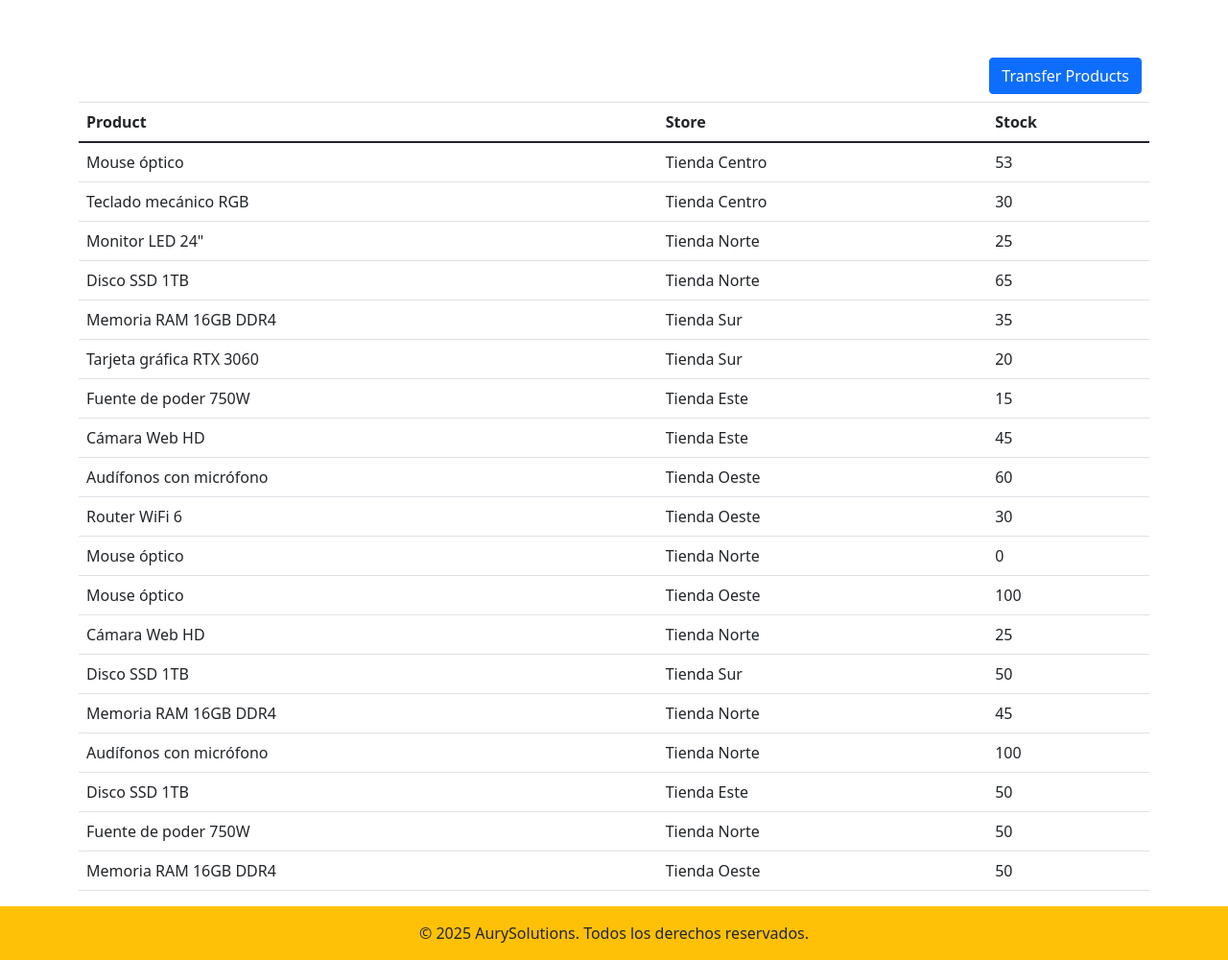
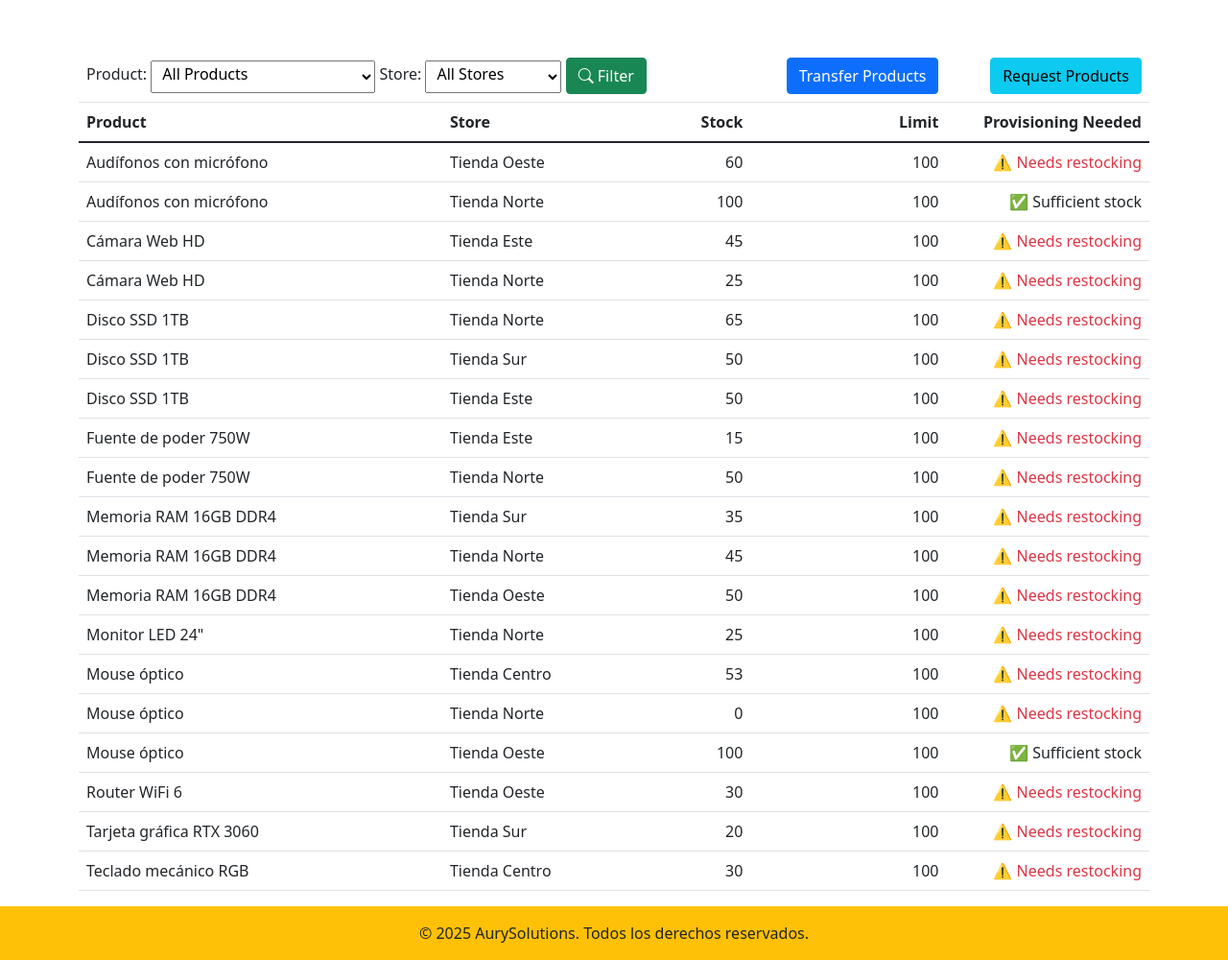
Before and after one commit to luica20/supply_management, a Django app: page /dashboard/store/ in a window 1280 px wide. Shown: the part 76-1076 px from the top of the page at 96% size. Run offline with Django 5.2, Linux system fonts and the light colour scheme; a user stored in the database is signed in; data comes from the database, SQL or seed files in the repository; both versions use the stored data as it was after the commit; some libraries are stand-ins or nearby versions.

Commit message:
cambios de control de stock

```diff
--- a/core/admin.py
+++ b/core/admin.py
@@ -1,6 +1,6 @@
 from django.contrib import admin
 from .models import Customer, Supplier, Store, Product, Purchase, PurchaseDetail, SupplierDelivery, Stock, \
-    StockMovement, Cart, SupplierStoreRelation
+    StockMovement, Cart
 
 
 # @admin.register(Customer)
@@ -32,4 +32,3 @@ admin.site.register(SupplierDelivery)
 admin.site.register(Stock)
 admin.site.register(StockMovement)
 admin.site.register(Cart)
-admin.site.register(SupplierStoreRelation)
--- a/core/models.py
+++ b/core/models.py
@@ -61,30 +61,19 @@ class Store(models.Model):
         return f"{self.name} ({self.street})"
 
 
-class SupplierStoreRelation(models.Model):
-    supplier = models.ForeignKey(Supplier, on_delete=models.CASCADE)
-    store = models.ForeignKey(Store, on_delete=models.CASCADE)
-    start_date = models.DateField(auto_now_add=True)
-    contract_terms = models.TextField(blank=True, null=True)
-
-    class Meta:
-        unique_together = ('supplier', 'store')  # Evita duplicados de relación
-
-    def __str__(self):
-        return f"{self.supplier.name} - {self.store.name}"
-
-
 class Product(models.Model):
     name = models.CharField(max_length=100)
     description = models.TextField(blank=True, null=True)
+    cost = models.DecimalField(max_digits=10, decimal_places=2, default=0)
     price = models.DecimalField(max_digits=10, decimal_places=2)
+    provision = models.IntegerField(default=100)
+    iva = models.DecimalField(max_digits=10, decimal_places=2, default=21)
     image = models.ImageField(
         upload_to="img/product_images/",
         blank=True,
         null=True,
-        # default="img/sin-imagen.jpg",
         validators=[FileExtensionValidator(["jpg", "png", "jpeg"])]
-    )  # 🔹 Agregar campo de imagen
+    )
 
     def save(self, *args, **kwargs):
         """Redimensiona la imagen antes de guardarla"""
@@ -120,6 +109,11 @@ class Stock(models.Model):
             quantity=amount,
             movement_type=movement_type
         )
+
+    def is_low_stock(self):
+        """Verifica si el stock está por debajo del 90% de la provisión"""
+        threshold = self.product.provision * 0.9
+        return self.quantity < threshold
 
     def __str__(self):
         return f"{self.product.name} - {self.store.name}: {self.quantity} unidades"
--- a/core/views.py
+++ b/core/views.py
@@ -181,9 +181,23 @@ def load_products(request):
 @login_required
 @permission_required('core.full_access', raise_exception=True)
 def store_dashboard(request):
+    store_id = request.GET.get('store')  # Capturar filtro de tienda
+    product_id = request.GET.get('product')  # Capturar filtro de producto
+
+    stock_entries = Stock.objects.all().order_by('product__name')
+    if store_id:
+        stock_entries = stock_entries.filter(store_id=store_id)
+    if product_id:
+        stock_entries = stock_entries.filter(product_id=product_id)
+
     stores = Store.objects.all()
-    stock_entries = Stock.objects.all()
-    return render(request, 'core/dashboard/store_dashboard.html', {'stores': stores, 'stock_entries': stock_entries})
+    products = Product.objects.all()
+
+    return render(request, 'core/dashboard/store_dashboard.html', {
+        'stock_entries': stock_entries,
+        "stores": stores,
+        "products": products
+    })
 
 
 @login_required
--- a/requirements.txt
+++ b/requirements.txt
@@ -0,0 +1,5 @@
+Django~=5.2
+matplotlib~=3.10.3
+seaborn~=0.13.2
+pillow~=11.2.1
+django-bootstrap5==25.1
--- a/supply_management/settings.py
+++ b/supply_management/settings.py
@@ -49,7 +49,7 @@ MIDDLEWARE = [
     'django.contrib.auth.middleware.AuthenticationMiddleware',
     'django.contrib.messages.middleware.MessageMiddleware',
     'django.middleware.clickjacking.XFrameOptionsMiddleware',
-    'whitenoise.middleware.WhiteNoiseMiddleware',  # Añadir esta línea
+    # 'whitenoise.middleware.WhiteNoiseMiddleware',  # Añadir esta línea
 
 ]
 
--- a/templates/core/dashboard/store_dashboard.html
+++ b/templates/core/dashboard/store_dashboard.html
@@ -5,14 +5,38 @@
         <table class="table">
             <thead>
             <tr>
-                <td colspan="3" class="text-end">
+                <td colspan="3">
+                    <form method="GET">
+                        <label for="product">Product:</label>
+                        <select name="product" id="product" style="padding: 7px; padding-top: 1px">
+                            <option value="">All Products</option>
+                            {% for product in products %}
+                                <option value="{{ product.id }}">{{ product.name }}</option>
+                            {% endfor %}
+                        </select>
+                        <label for="store">Store:</label>
+                        <select name="store" id="store" style="padding: 7px; padding-top: 1px">
+                            <option value="">All Stores</option>
+                            {% for store in stores %}
+                                <option value="{{ store.id }}">{{ store.name }}</option>
+                            {% endfor %}
+                        </select>
+                        <button type="submit" class="btn btn-success"><i class="bi bi-search"></i>&nbsp;Filter</button>
+                    </form>
+                </td>
+                <td class="text-end">
                     <a href="{% url 'transfer_product' %}" class="btn btn-primary">Transfer Products</a>
+                </td>
+                <td class="text-end">
+                    <a href="{% url 'transfer_product' %}" class="btn btn-info">Request Products</a>
                 </td>
             </tr>
             <tr>
                 <th>Product</th>
                 <th>Store</th>
-                <th>Stock</th>
+                <th class="text-end">Stock</th>
+                <th class="text-end">Limit</th>
+                <th class="text-end">Provisioning Needed</th>
             </tr>
             </thead>
             <tbody>
@@ -20,7 +44,15 @@
                 <tr>
                     <td>{{ stock_entry.product.name }}</td>
                     <td>{{ stock_entry.store.name }}</td>
-                    <td>{{ stock_entry.quantity }}</td>
+                    <td class="text-end">{{ stock_entry.quantity }}</td>
+                    <td class="text-end">{{ stock_entry.product.provision }}</td>
+                    <td class="text-end">
+                        {% if stock_entry.is_low_stock %}
+                            <span class="text-danger">⚠️ Needs restocking</span>
+                        {% else %}
+                            ✅ Sufficient stock
+                        {% endif %}
+                    </td>
                 </tr>
             {% endfor %}
             </tbody>
```
Also changed, not shown: core/migrations/0014_product_cost.py (added), core/migrations/0015_product_minimum_stock.py (added), core/migrations/0016_rename_minimum_stock_product_stock.py (added), core/migrations/0017_rename_stock_product_provision.py (added), database/supply.sqlite3, 1 other file.
